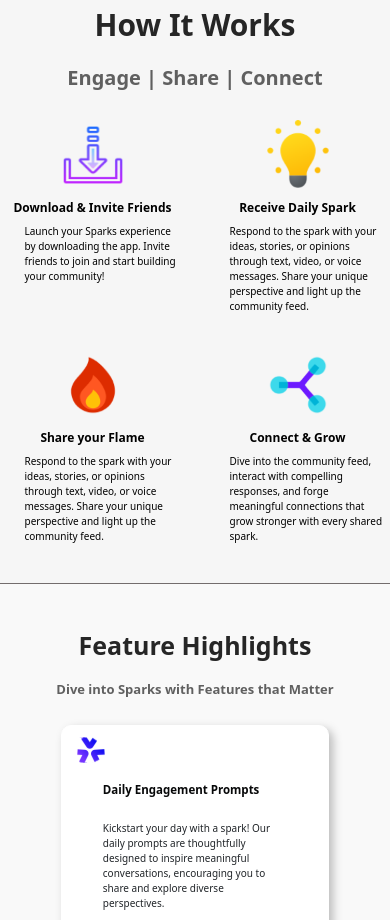
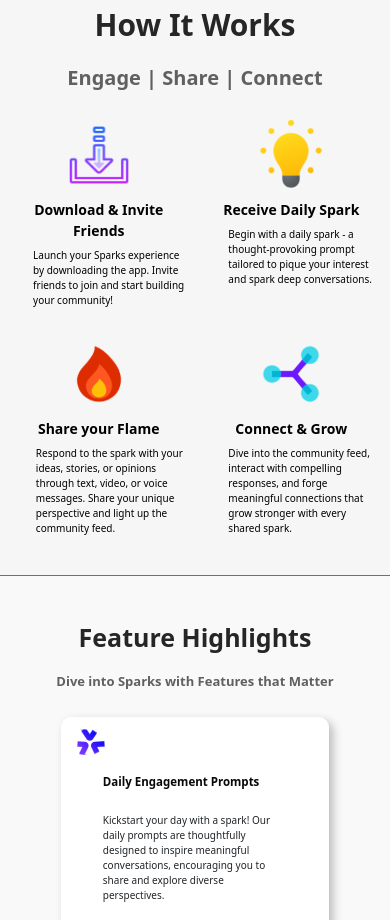
Before and after one commit to reactapp-projects/landing3, a React (Create React App) app: page / in a window 390 px wide. Shown: the part 1200-2120 px from the top of the page. Built offline with nearby package versions, Linux system fonts and the light colour scheme.

Commit message:
fix how to work UI

```diff
--- a/src/Components/HowItWorks.jsx
+++ b/src/Components/HowItWorks.jsx
@@ -24,9 +24,8 @@ function HowItWorks() {
             <img src={LightOn} alt="MyImage" className={style.imagediv} />
             <p className={style.imageundertext}>Receive Daily Spark</p>
             <p className={style.secondimageundertext}>
-              Respond to the spark with your ideas, stories, or opinions through
-              text, video, or voice messages. Share your unique perspective and
-              light up the community feed.
+              Begin with a daily spark - a thought-provoking prompt tailored to
+              pique your interest and spark deep conversations.
             </p>
           </div>
           <div>
--- a/src/Components/HowItWorks.module.css
+++ b/src/Components/HowItWorks.module.css
@@ -56,9 +56,10 @@
   .gridContainer {
     display: grid;
     grid-template-columns: repeat(2, 1fr);
-    gap: 20px;
+    gap: 15px;
     margin-top: 7%;
     justify-items: center;
+    padding: 0px 10px;
   }
 
   .secondheadertext {
@@ -80,7 +81,7 @@
 
   .imageundertext {
     color: #000;
-    font-size: 12px;
+    font-size: 14px;
     font-weight: 700;
     margin-top: 9px;
     margin-bottom: 7px;
@@ -91,6 +92,5 @@
     color: #000;
     font-size: 10px;
     max-width: 170px;
-    margin-left: 10%;
   }
 }
```
